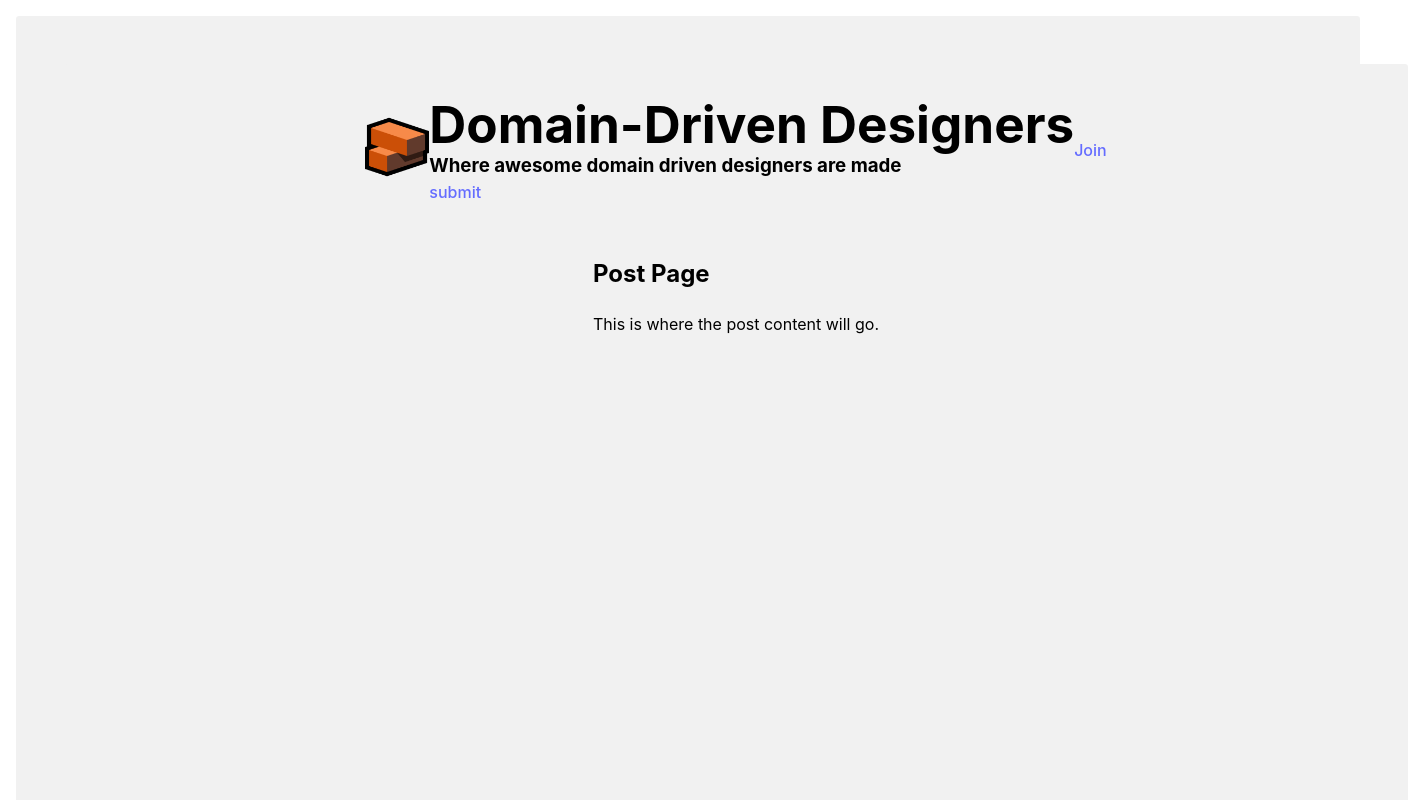
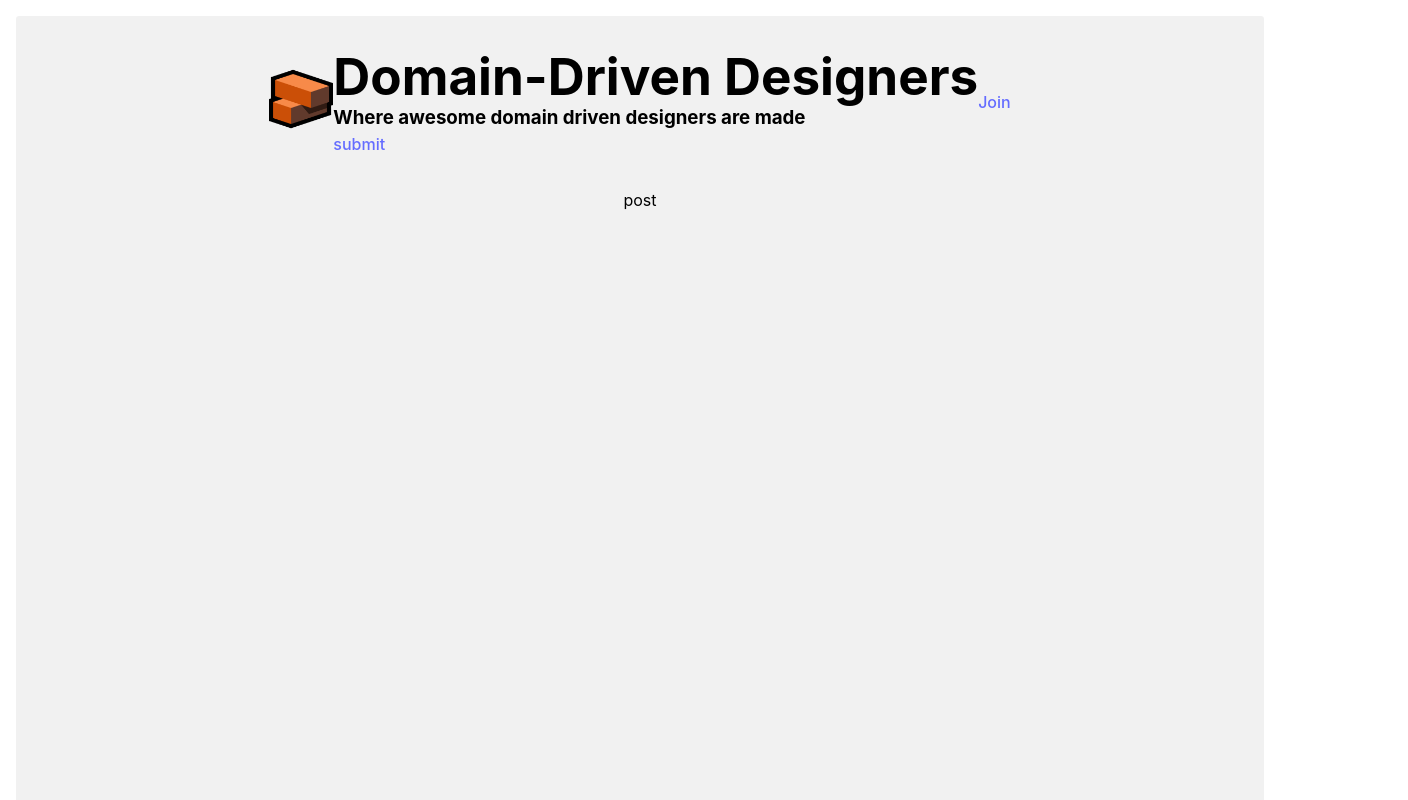
Before and after one commit to arnaudmercier/ddd-forum, a React (Vite) app in the folder frontend/: page / in a window 1280 px wide. Shown: the top 800 px of the page, 1408 px wide, since content can reach past the window. Built offline with nearby package versions, Linux system fonts and the light colour scheme.

Commit message:
fix: routes and layout

```diff
--- /dev/null
+++ b/frontend/src/pages/layout.tsx
@@ -0,0 +1,11 @@
+import {Header} from "./header.tsx";
+import React from "react";
+
+export const Layout: React.FC<React.PropsWithChildren> = ({children}) => (
+    <>
+        <Header/>
+        <div className='content-container'>
+            {children}
+        </div>
+    </>
+)
--- a/frontend/src/pages/mainPage.tsx
+++ b/frontend/src/pages/mainPage.tsx
@@ -1,13 +1,9 @@
-import {Header} from "./header.tsx";
-import {Post} from "./post.tsx";
+import {Layout} from "./layout.tsx";
 
 export const MainPage = () => {
     return (
-        <div id="root">
-            <Header/>
-            <div className="content-container">
-                <Post/>
-            </div>
-        </div>
+        <Layout>
+            <div className="content">post</div>
+        </Layout>
     )
 }
--- a/frontend/src/pages/registration.tsx
+++ b/frontend/src/pages/registration.tsx
@@ -1,8 +1,12 @@
+import {Layout} from "./layout"
+
 export const Registration = () => {
     return (
-        <div>
-            <h2>Registration Page</h2>
-            <p>This is where the registration form will go.</p>
-        </div>
+        <Layout>
+            <div>
+                <h2>Registration Page</h2>
+                <p>This is where the registration form will go.</p>
+            </div>
+        </Layout>
     )
 }
```
